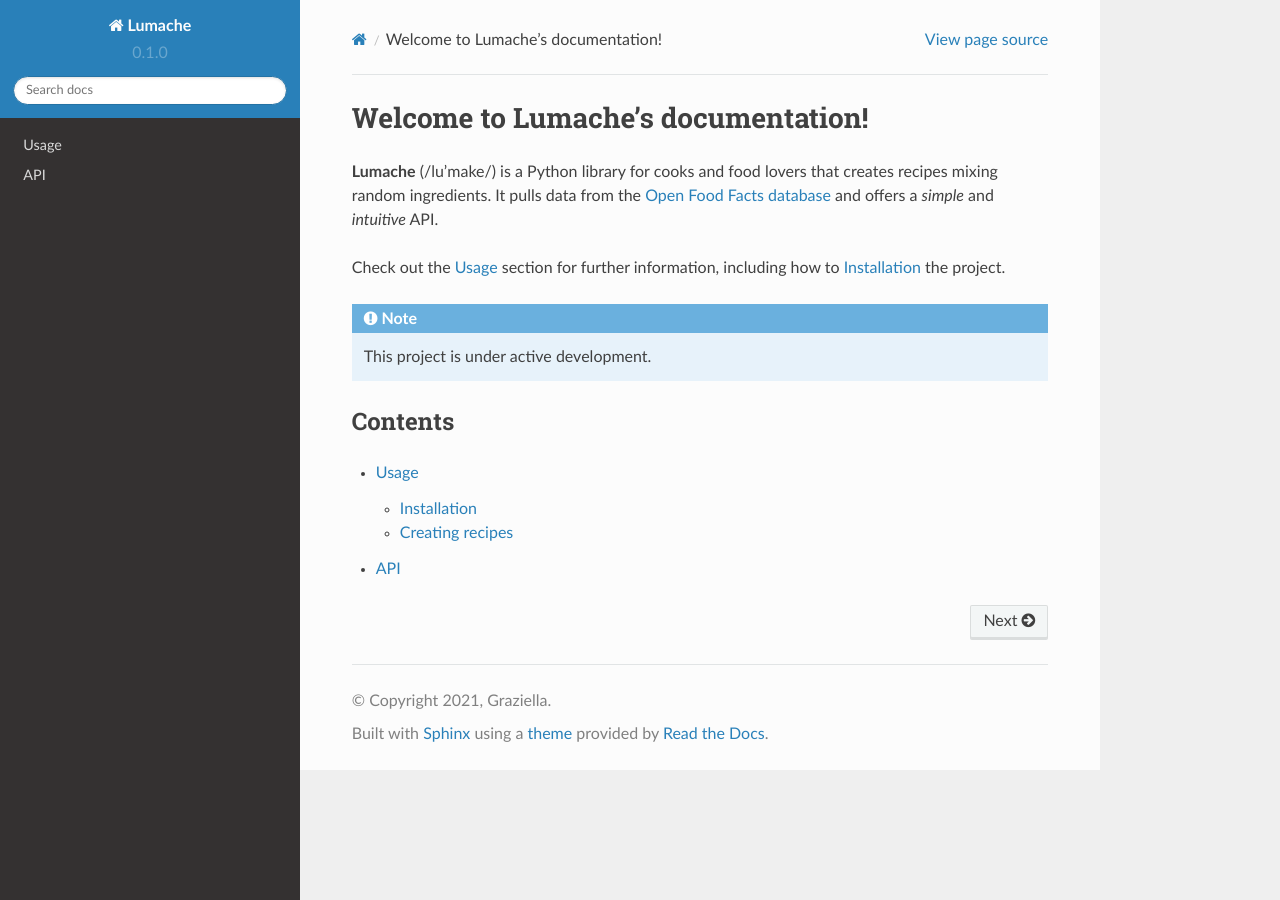
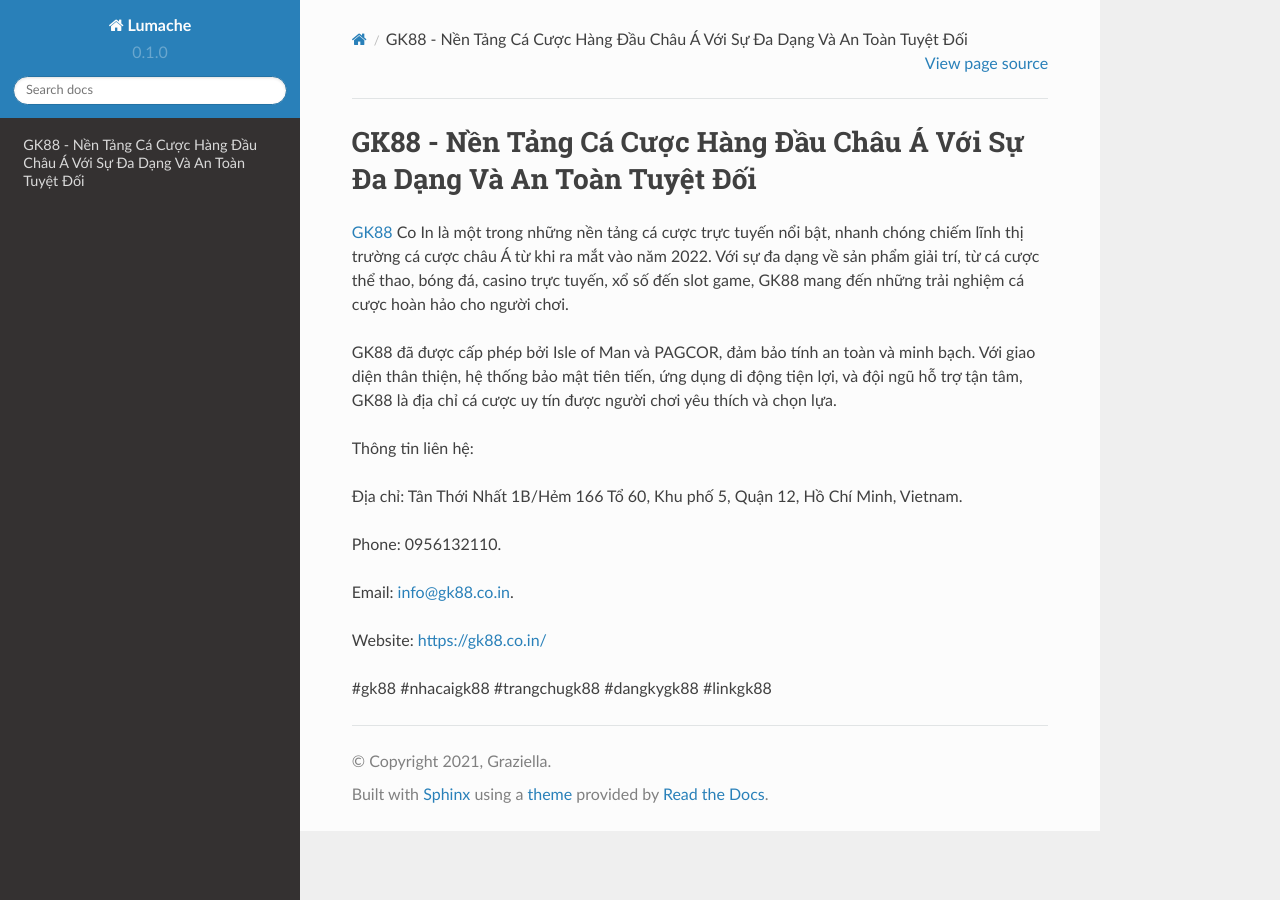
Before and after one commit to luongchanvien962/gk88coin, a Sphinx documentation site: the page built from docs/source/index.rst, in a window 1280 px wide. Built offline with Sphinx 7.4.7 and the Read the Docs theme 2.0.0, drawn with Linux system fonts in a browser that asks for light colours.

Commit message:
Update index.rst

```diff
--- a/docs/source/index.rst
+++ b/docs/source/index.rst
@@ -1,22 +1,18 @@
-Welcome to Lumache's documentation!
+GK88 - Nền Tảng Cá Cược Hàng Đầu Châu Á Với Sự Đa Dạng Và An Toàn Tuyệt Đối
 ===================================
 
-**Lumache** (/lu'make/) is a Python library for cooks and food lovers
-that creates recipes mixing random ingredients.
-It pulls data from the `Open Food Facts database <https://world.openfoodfacts.org/>`_
-and offers a *simple* and *intuitive* API.
+`GK88 <https://gk88.co.in/>`_ Co In là một trong những nền tảng cá cược trực tuyến nổi bật, nhanh chóng chiếm lĩnh thị trường cá cược châu Á từ khi ra mắt vào năm 2022. Với sự đa dạng về sản phẩm giải trí, từ cá cược thể thao, bóng đá, casino trực tuyến, xổ số đến slot game, GK88 mang đến những trải nghiệm cá cược hoàn hảo cho người chơi.
 
-Check out the :doc:`usage` section for further information, including
-how to :ref:`installation` the project.
+GK88 đã được cấp phép bởi Isle of Man và PAGCOR, đảm bảo tính an toàn và minh bạch. Với giao diện thân thiện, hệ thống bảo mật tiên tiến, ứng dụng di động tiện lợi, và đội ngũ hỗ trợ tận tâm, GK88 là địa chỉ cá cược uy tín được người chơi yêu thích và chọn lựa.
 
-.. note::
+Thông tin liên hệ:
 
-   This project is under active development.
+Địa chỉ: Tân Thới Nhất 1B/Hẻm 166 Tổ 60, Khu phố 5, Quận 12, Hồ Chí Minh, Vietnam.
 
-Contents
---------
+Phone: 0956132110.
 
-.. toctree::
+Email: info@gk88.co.in.
 
-   usage
-   api
+Website: https://gk88.co.in/
+
+#gk88 #nhacaigk88 #trangchugk88 #dangkygk88 #linkgk88
```
